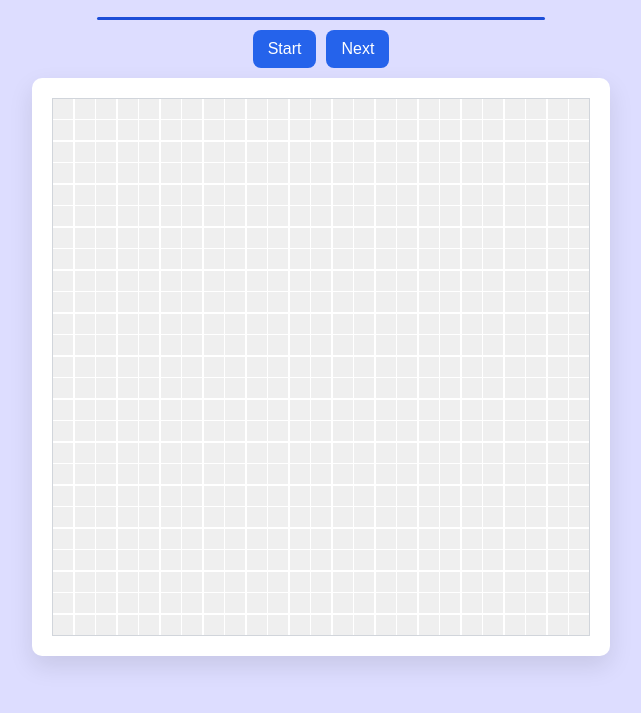
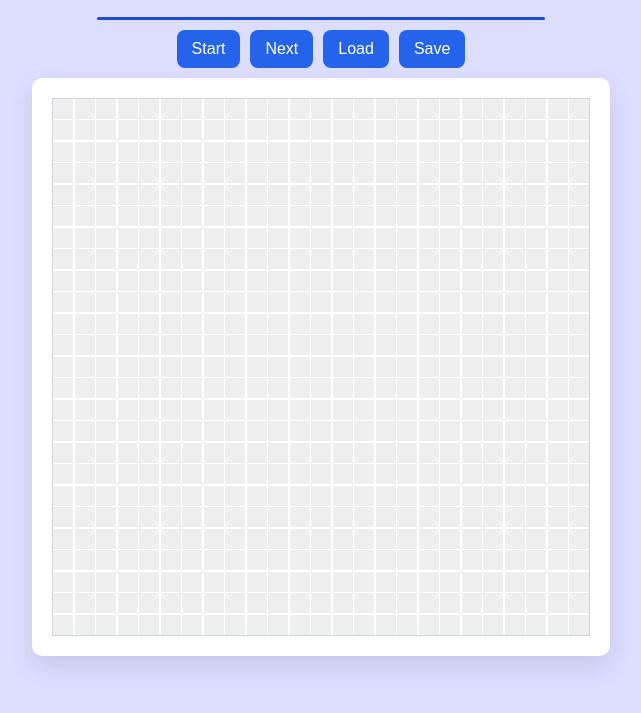
Before and after one commit to prathmyx/GameOfLife, a website with bundled scripts: page index.html in a window 1280 px wide. Shown: the part 87-800 px from the top of the page, without its empty margins (319-960 px from the left). Built offline with nearby package versions, Linux system fonts and the light colour scheme.

Commit message:
more button

```diff
--- a/index.html
+++ b/index.html
@@ -13,6 +13,8 @@
         <div class="options">
             <button id="start-btn">Start</button>
             <button id="next-btn">Next</button>
+            <button id="load-btn">Load</button>
+            <button id="Save">Save</button>
         </div>
 
         <div class="container">
--- a/public/script/main.js
+++ b/public/script/main.js
@@ -10,7 +10,9 @@ drawBoard();
 
 
 const nextButton = document.getElementById('next-btn');
-nextButton.addEventListener('click', () => {next();});
+nextButton.addEventListener('click', () => {
+    next();
+});
 
 function next() {
     board = getNextBoard();
```
